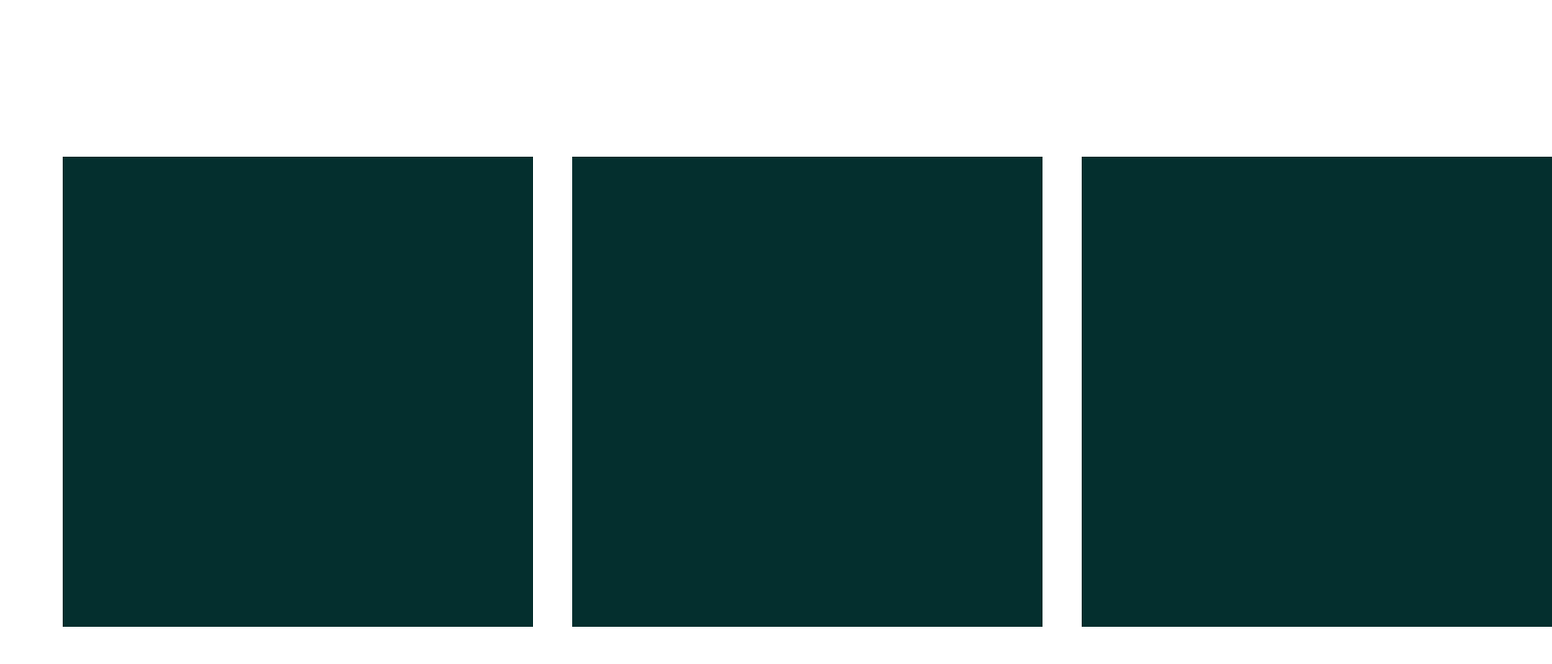
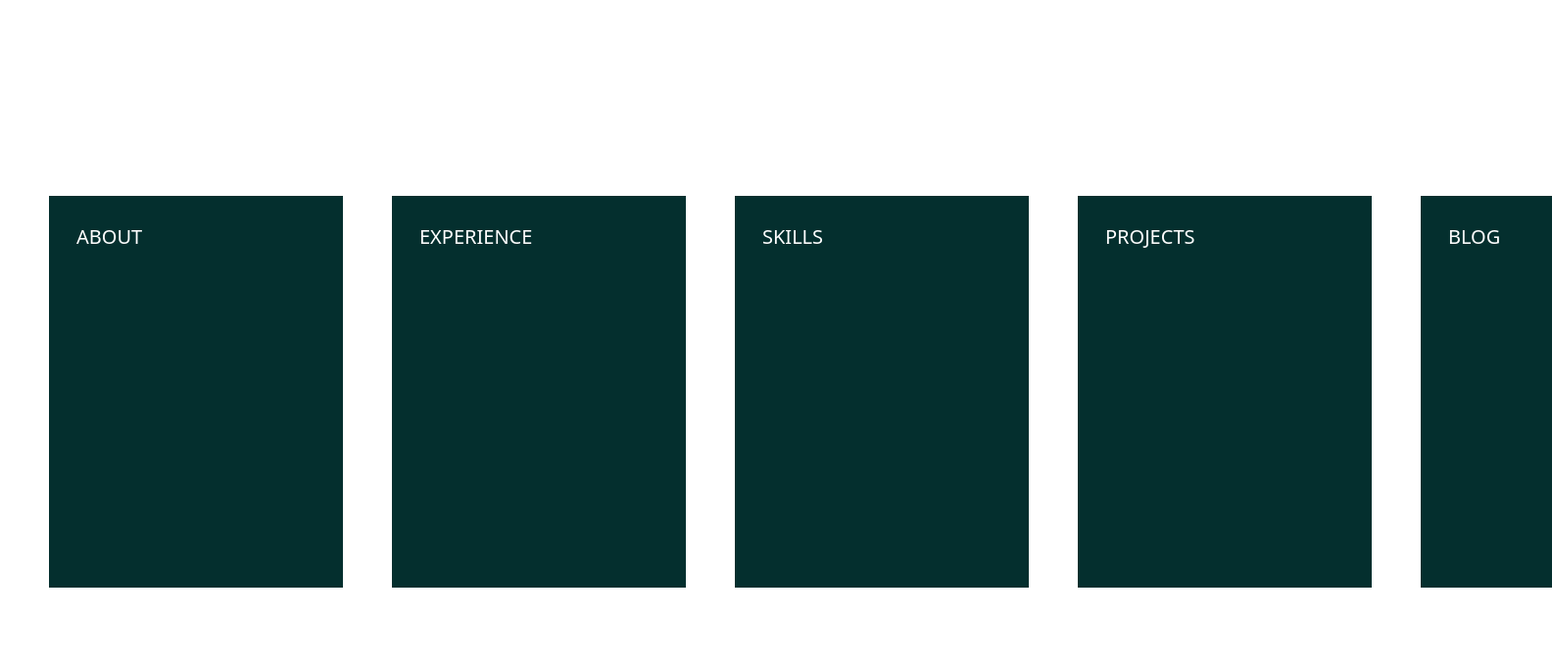
Before and after one commit to bijuice/portfolio-v2, a Next.js app: page / in a window 1280 px wide. Shown: the top 678 px of the page at 98% size, 1584 px wide, since content can reach past the window. Built offline with nearby package versions, Linux system fonts and the light colour scheme.

Commit message:
Gotten the animations to a level that doesnt make my eyes bleed

```diff
--- a/pages/index.tsx
+++ b/pages/index.tsx
@@ -3,45 +3,43 @@ import CATEGORY from "@/types/Category"
 import { useRef, useState } from "react"
 import { motion, AnimatePresence } from "framer-motion"
 
+const cats = ["ABOUT", "EXPERIENCE", "SKILLS", "PROJECTS", "BLOG", "POETRY"]
+
 export default function Home() {
-  const [activeCategory, setActiveCategory] = useState<CATEGORY>("ALL")
+  const [activeCategory, setActiveCategory] = useState<string>("ALL")
 
-  function setCategory(category: CATEGORY) {
+  function setCategory(category: string) {
     setActiveCategory(category)
   }
 
   return (
     <main className=" h-screen px-16 max-w-[1500px] w-full flex items-center   select-none">
       <div className="flex items-center gap-10">
-        <CategoryCard
-          category={"ABOUT"}
-          activeCategory={activeCategory}
-          setCategory={setCategory}
-        />
-        <CategoryCard
-          category={"EXPERIENCE"}
-          activeCategory={activeCategory}
-          setCategory={setCategory}
-        />
-        <CategoryCard
-          category={"SKILLS"}
-          activeCategory={activeCategory}
-          setCategory={setCategory}
-        />
+        {cats.map((cat, index) => (
+          <CategoryCard
+            key={cat}
+            index={index}
+            category={cat}
+            activeCategory={activeCategory}
+            setCategory={setCategory}
+          />
+        ))}
       </div>
     </main>
   )
 }
 
 type CategoryCardProps = {
-  category: CATEGORY
-  activeCategory: CATEGORY
-  setCategory(category: CATEGORY): void
+  index: number
+  category: string
+  activeCategory: string
+  setCategory(category: string): void
 }
 
 type CategoryState = "all" | "active" | "inactive"
 
 function CategoryCard({
+  index,
   category,
   activeCategory,
   setCategory,
@@ -57,16 +55,27 @@ function CategoryCard({
 
   const animProperties = () => {
     const properties = {
-      height: "60vh",
-      width: "20vw",
-      position: "relative",
+      height: 400,
+      width: 300,
+      maxHeight: "100vh",
+      maxWidth: "100vw",
+      x: index * 350,
+      y: 0,
+      left: 50,
+      zIndex: 0,
+    } as any
+
+    if (resolveCategoryState() === "active") {
+      properties.height = 10000
+      properties.width = 10000
+      properties.x = 0
+      properties.left = 0
+      properties.zIndex = 1
     }
 
-    if (resolveCategoryState() === "active") {
-      properties.height = "100vh"
-      properties.width = "10000px"
-    } else {
-      properties.width = "0vw"
+    if (resolveCategoryState() === "inactive") {
+      properties.height = 0
+      properties.width = 0
     }
 
     return properties
@@ -76,7 +85,7 @@ function CategoryCard({
     <motion.div
       layout
       key={category}
-      className={` max-h-screen max-w-screen grow bg-teal-950  flex flex-col ${
+      className={`p-7 fixed  max-h-screen max-w-screen grow bg-teal-950 text-white text-xl flex flex-col ${
         resolveCategoryState() === "all" && "cursor-pointer"
       } `}
       onClick={() => {
@@ -88,11 +97,16 @@ function CategoryCard({
       animate={{
         opacity: 1,
         height: animProperties().height,
-        width: animProperties().height,
-        position: animProperties().position as any,
+        width: animProperties().width,
+        maxHeight: animProperties().maxHeight,
+        maxWidth: animProperties().maxWidth,
+        x: animProperties().x,
+        left: animProperties().left,
+        zIndex: animProperties().zIndex,
       }}
     >
       <motion.div className="relative" layout>
+        {category}
         <motion.button
           className="text-white absolute right-4 top-4"
           onClick={(e) => {
```
